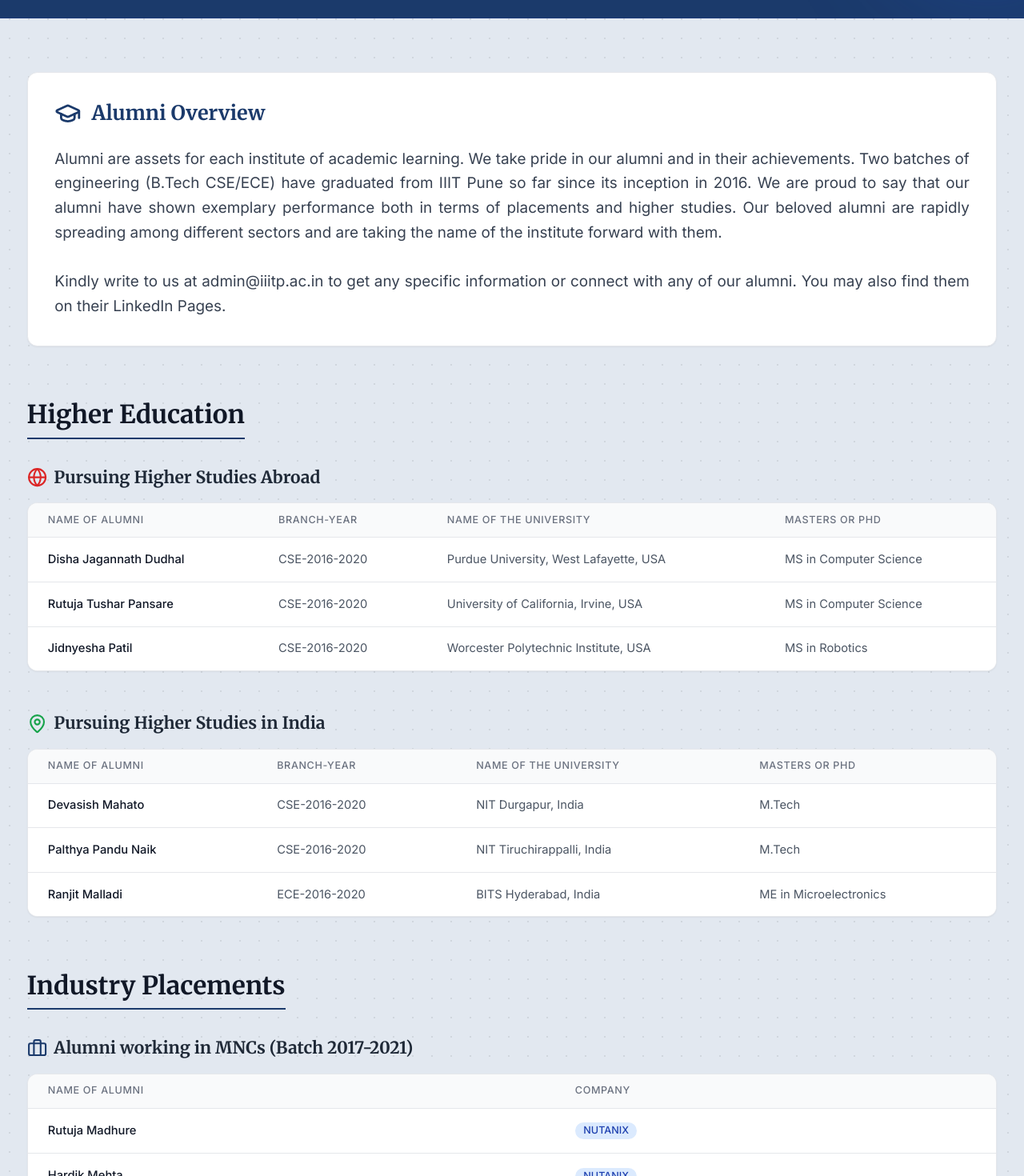
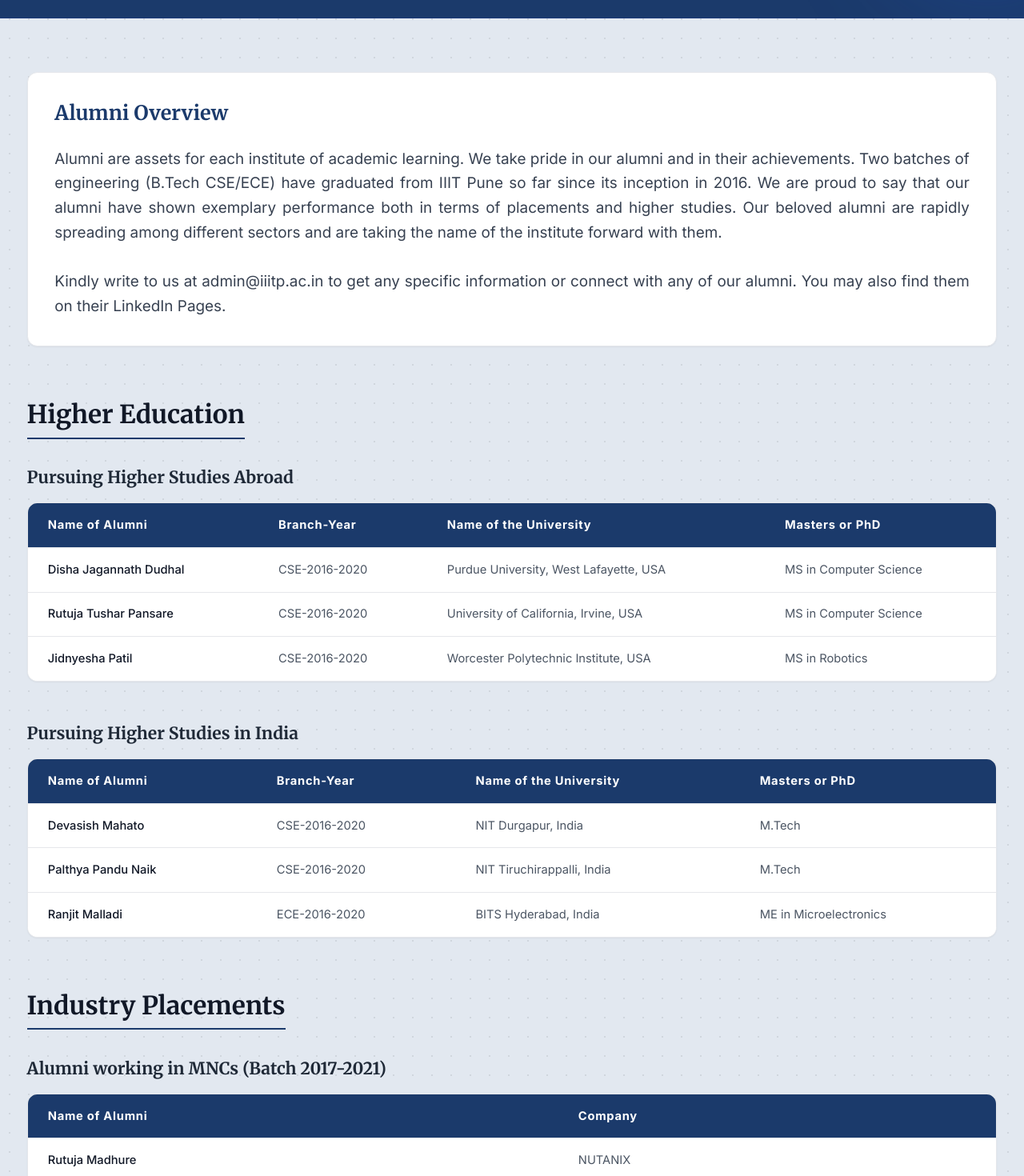
Before and after one commit to iiitp-official/website, a React (Vite) app: page /people/alumni in a window 1280 px wide. Shown: the part 300-1770 px from the top of the page at 80% size. Built offline with nearby package versions, Linux system fonts and the light colour scheme.

Commit message:
Updated Alumni Page

```diff
--- a/src/pages/AlumniPage.jsx
+++ b/src/pages/AlumniPage.jsx
@@ -2,11 +2,11 @@ import React from 'react';
 import PageHeader from '../components/shared/PageHeader';
 import Breadcrumb from '../components/shared/Breadcrumb';
 import alumniData from '../data/alumni.json';
-import { GraduationCap, Briefcase, Globe, MapPin } from 'lucide-react';
+
 
 const AlumniPage = () => {
   const TableHeader = ({ children }) => (
-    <th className="px-6 py-3 text-left text-xs font-medium text-gray-500 dark:text-gray-400 uppercase tracking-wider bg-gray-50 dark:bg-gray-800 border-b border-gray-200 dark:border-gray-700">
+    <th className="px-6 py-4 text-left text-sm font-bold text-white tracking-wider bg-primary dark:bg-primary/95">
       {children}
     </th>
   );
@@ -31,8 +31,7 @@ const AlumniPage = () => {
 
           {/* Intro Section */}
           <section className="bg-white dark:bg-surface-dark rounded-xl shadow-sm border border-gray-200 dark:border-gray-800 p-8">
-            <h2 className="text-2xl font-serif font-bold text-primary dark:text-accent mb-6 flex items-center">
-              <GraduationCap className="w-8 h-8 mr-3" />
+            <h2 className="text-2xl font-serif font-bold text-primary dark:text-accent mb-6">
               Alumni Overview
             </h2>
             <div className="text-gray-700 dark:text-gray-300 leading-relaxed space-y-4 whitespace-pre-line text-lg">
@@ -47,8 +46,7 @@ const AlumniPage = () => {
             <div className="space-y-12">
               {/* Abroad */}
               <div>
-                <h3 className="text-xl font-bold text-gray-800 dark:text-gray-200 mb-4 flex items-center">
-                  <Globe className="w-6 h-6 mr-2 text-brand-red" />
+                <h3 className="text-xl font-bold text-gray-800 dark:text-gray-200 mb-4">
                   Pursuing Higher Studies Abroad
                 </h3>
                 <div className="bg-white dark:bg-surface-dark rounded-xl shadow-sm overflow-hidden border border-gray-200 dark:border-gray-800">
@@ -79,8 +77,7 @@ const AlumniPage = () => {
 
               {/* India */}
               <div>
-                <h3 className="text-xl font-bold text-gray-800 dark:text-gray-200 mb-4 flex items-center">
-                  <MapPin className="w-6 h-6 mr-2 text-green-600" />
+                <h3 className="text-xl font-bold text-gray-800 dark:text-gray-200 mb-4">
                   Pursuing Higher Studies in India
                 </h3>
                 <div className="bg-white dark:bg-surface-dark rounded-xl shadow-sm overflow-hidden border border-gray-200 dark:border-gray-800">
@@ -118,8 +115,7 @@ const AlumniPage = () => {
             <div className="space-y-12">
               {/* Batch 2017-2021 */}
               <div>
-                <h3 className="text-xl font-bold text-gray-800 dark:text-gray-200 mb-4 flex items-center">
-                  <Briefcase className="w-6 h-6 mr-2 text-primary" />
+                <h3 className="text-xl font-bold text-gray-800 dark:text-gray-200 mb-4">
                   Alumni working in MNCs (Batch 2017-2021)
                 </h3>
                 <div className="bg-white dark:bg-surface-dark rounded-xl shadow-sm overflow-hidden border border-gray-200 dark:border-gray-800">
@@ -135,11 +131,7 @@ const AlumniPage = () => {
                         {alumniData.placements.batch2017_2021.map((alumnus, idx) => (
                           <tr key={idx} className="hover:bg-gray-50 dark:hover:bg-gray-800/50 transition-colors">
                             <TableCell isFirst>{alumnus.name}</TableCell>
-                            <TableCell>
-                              <span className="inline-flex items-center px-2.5 py-0.5 rounded-full text-xs font-medium bg-blue-100 text-blue-800 dark:bg-blue-900/30 dark:text-blue-300">
-                                {alumnus.company}
-                              </span>
-                            </TableCell>
+                            <TableCell>{alumnus.company}</TableCell>
                           </tr>
                         ))}
                       </tbody>
@@ -150,8 +142,7 @@ const AlumniPage = () => {
 
               {/* Batch 2016-2020 */}
               <div>
-                <h3 className="text-xl font-bold text-gray-800 dark:text-gray-200 mb-4 flex items-center">
-                  <Briefcase className="w-6 h-6 mr-2 text-primary" />
+                <h3 className="text-xl font-bold text-gray-800 dark:text-gray-200 mb-4">
                   Alumni working in MNCs (Batch 2016-2020)
                 </h3>
                 <div className="bg-white dark:bg-surface-dark rounded-xl shadow-sm overflow-hidden border border-gray-200 dark:border-gray-800">
@@ -167,11 +158,7 @@ const AlumniPage = () => {
                         {alumniData.placements.batch2016_2020.map((alumnus, idx) => (
                           <tr key={idx} className="hover:bg-gray-50 dark:hover:bg-gray-800/50 transition-colors">
                             <TableCell isFirst>{alumnus.name}</TableCell>
-                            <TableCell>
-                              <span className="inline-flex items-center px-2.5 py-0.5 rounded-full text-xs font-medium bg-blue-100 text-blue-800 dark:bg-blue-900/30 dark:text-blue-300">
-                                {alumnus.company}
-                              </span>
-                            </TableCell>
+                            <TableCell>{alumnus.company}</TableCell>
                           </tr>
                         ))}
                       </tbody>
@@ -182,8 +169,7 @@ const AlumniPage = () => {
 
               {/* M.Tech Batch 2019-2021 */}
               <div>
-                <h3 className="text-xl font-bold text-gray-800 dark:text-gray-200 mb-4 flex items-center">
-                  <Briefcase className="w-6 h-6 mr-2 text-primary" />
+                <h3 className="text-xl font-bold text-gray-800 dark:text-gray-200 mb-4">
                   Alumni working in MNCs (M.Tech Batch 2019-2021)
                 </h3>
                 <div className="bg-white dark:bg-surface-dark rounded-xl shadow-sm overflow-hidden border border-gray-200 dark:border-gray-800">
@@ -199,11 +185,7 @@ const AlumniPage = () => {
                         {alumniData.placements.mtech2019_2021.map((alumnus, idx) => (
                           <tr key={idx} className="hover:bg-gray-50 dark:hover:bg-gray-800/50 transition-colors">
                             <TableCell isFirst>{alumnus.name}</TableCell>
-                            <TableCell>
-                              <span className="inline-flex items-center px-2.5 py-0.5 rounded-full text-xs font-medium bg-blue-100 text-blue-800 dark:bg-blue-900/30 dark:text-blue-300">
-                                {alumnus.company}
-                              </span>
-                            </TableCell>
+                            <TableCell>{alumnus.company}</TableCell>
                           </tr>
                         ))}
                       </tbody>
```
